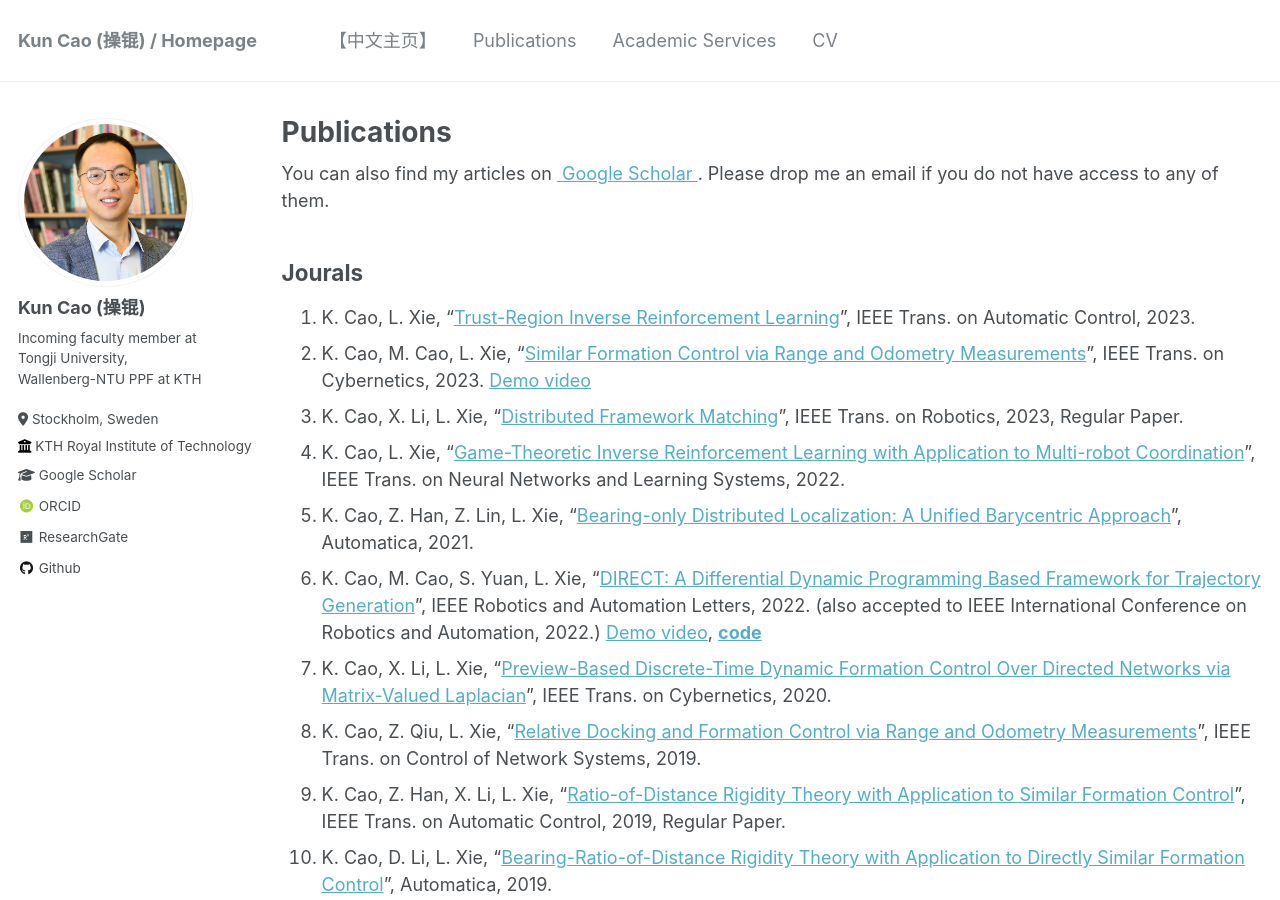
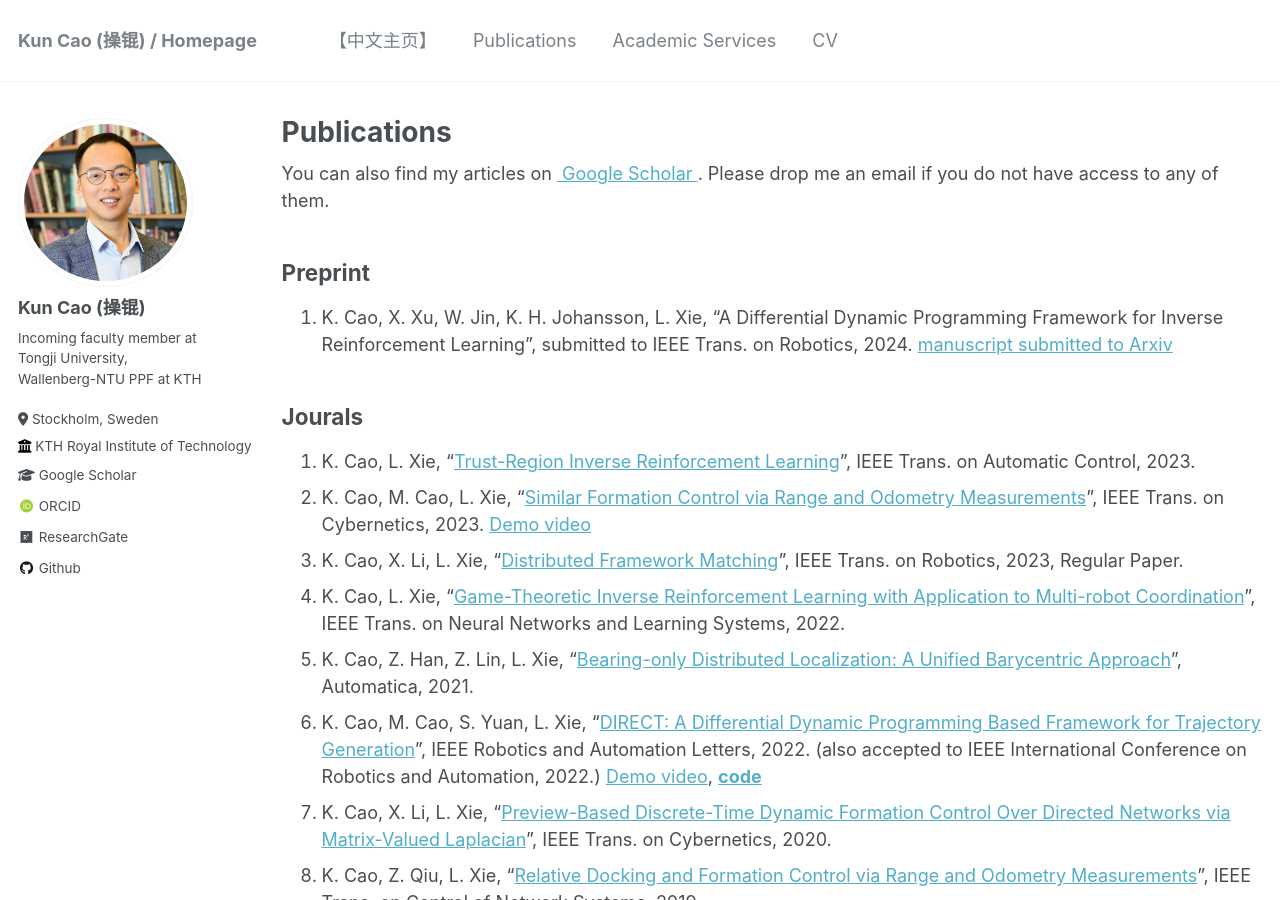
Before and after one commit to ntu-caokun/ntu-caokun.github.io, a Jekyll site: the page built from _pages/publications.md, in a window 1280 px wide and 900 px high. Built offline with Jekyll 4.4.1, drawn with Linux system fonts in a browser that asks for light colours; some web fonts are replaced.

Commit message:
Update publications.md

```diff
--- a/_pages/publications.md
+++ b/_pages/publications.md
@@ -15,7 +15,8 @@
   {% include archive-single.html %}
 {% endfor %} -->
 
-
+## Preprint
+1. K. Cao, X. Xu, W. Jin, K. H. Johansson, L. Xie, “A Differential Dynamic Programming Framework for Inverse Reinforcement Learning”, submitted to IEEE Trans. on Robotics, 2024. [manuscript submitted to Arxiv](https://kth-my.sharepoint.com/:b:/g/personal/caokun_ug_kth_se/EZY-Oa4qcf5IrsuUMUZGUwoBvD2fjrucnGNRvCyBFLAh5A?e=xGBqcV)
 
 
 ## Jourals
```
